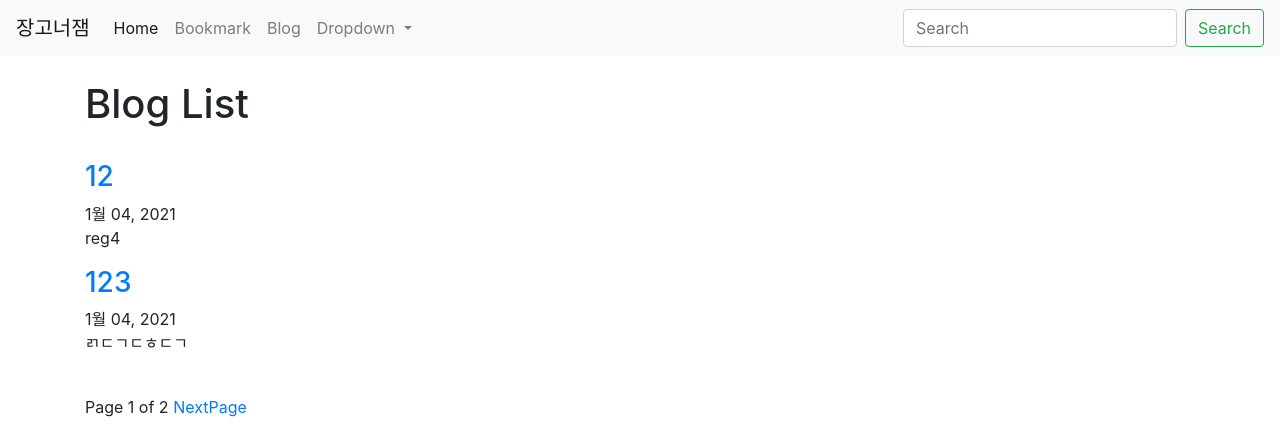
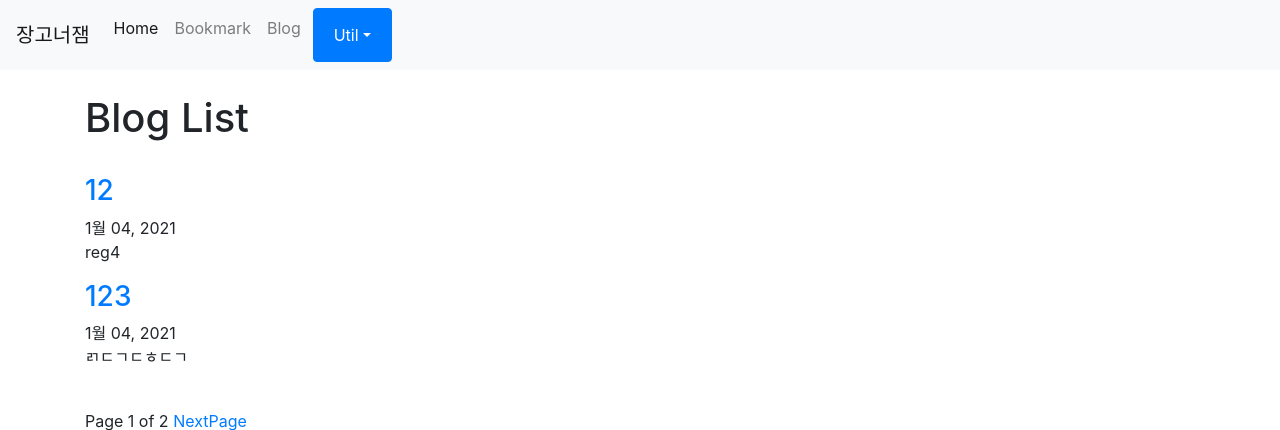
Before and after one commit to KWAK8573/python-web-programming, a Django app: page /blog/ in a window 1280 px wide. Shown: the top 430 px of the page. Run offline with Django 3.2, Linux system fonts and the light colour scheme; data comes from the database, SQL or seed files in the repository; parts of the project's set-up code (start-up, migrations or seed data) failed here and were passed over; some libraries are stand-ins or nearby versions.

Commit message:
검색기능 구현

```diff
--- a/Helloproject/templates/base.html
+++ b/Helloproject/templates/base.html
@@ -32,26 +32,20 @@
               <a class="nav-link" href="{% url 'blog:index' %}">Blog</a>
             </li>
 
-            <li class="nav-item dropdown">
-              <a class="nav-link dropdown-toggle" href="#" id="navbarDropdown" role="button" data-toggle="dropdown" aria-haspopup="true" aria-expanded="false">
-                Dropdown
-              </a>
-              <div class="dropdown-menu" aria-labelledby="navbarDropdown">
-                <a class="dropdown-item" href="#">Action</a>
-                <a class="dropdown-item" href="{% url 'blog:post_archive' %}">Archive</a>
-                <div class="dropdown-divider"></div>
-                <a class="dropdown-item" href="#">Something else here</a>
-              </div>
+              <li class="nav-item dropdown mx-1 btn btn-primary">
+                <a class="nav-link dropdown-toggle text-white" href="#" data-toggle="dropdown">Util</a>
+                <div class="dropdown-menu">
+                    <a class="dropdown-item" href="{% url 'admin:index' %}">Admin</a>
+                    <div class="dropdown-divider"></div>
+                    <a class="dropdown-item" href="{% url 'blog:post_archive' %}">Archive</a>
+                    <a class="dropdown-item" href="{% url 'blog:search' %}">Search</a>
+                </div>
             </li>
+        </ul>
 
-          </ul>
-          <form class="form-inline my-2 my-lg-0">
-            <input class="form-control mr-sm-2" type="search" placeholder="Search" aria-label="Search">
-            <button class="btn btn-outline-success my-2 my-sm-0" type="submit">Search</button>
-          </form>
-        </div>
-      </nav>
 
+    </div>
+</nav>
     <br>
 
     <div class="container">
--- /dev/null
+++ b/blog/forms.py
@@ -0,0 +1,4 @@
+from django import forms
+
+class PostSearchForm(forms.Form):
+    search_word = forms.CharField(label='Search Word')
--- a/blog/templates/blog/post_detail.html
+++ b/blog/templates/blog/post_detail.html
@@ -37,4 +37,6 @@
 	&emsp;
         <a href="{% url 'blog:tag_cloud' %}"> <span class="btn btn-info btn-sm">TagCloud</span> </a>
     </div>
+
+
 {% endblock %}
--- a/blog/urls.py
+++ b/blog/urls.py
@@ -37,6 +37,8 @@ urlpatterns = [
     path('tag/<str:tag>/',views.TaggedObjectLV.as_view(), name='tagged_object_list'),
 
 
+    # Example /blog/search/
+    path('search/', views.SearchFormView.as_view(), name='search'),
 
 
 
--- a/blog/views.py
+++ b/blog/views.py
@@ -1,9 +1,16 @@
-from django.views.generic import ListView, DetailView
+from django.views.generic import ListView, DetailView, TemplateView
 from django.views.generic import ArchiveIndexView, YearArchiveView, MonthArchiveView
 from django.views.generic import DayArchiveView, TodayArchiveView
+from django.views.generic import FormView
+from django.conf import settings
+from django.db.models import Q
+from django.shortcuts import render
+
 
 from blog.models import Post
-from django.views.generic.base import TemplateView
+from blog.forms import PostSearchForm
+
+
 
 
 #--- ListView
@@ -61,3 +68,19 @@ class TaggedObjectLV(ListView):
         context = super().get_context_data(**kwargs)
         context['tagname'] = self.kwargs['tag']
         return context
+
+    #-- FormView
+class SearchFormView(FormView):
+    form_class = PostSearchForm
+    template_name = 'blog/post_search.html'
+
+    def form_valid(self, form):
+        searchWord = form.cleaned_data['search_word']
+        post_list = Post.objects.filter(Q(title__icontains=searchWord) |  Q(description__icontains=searchWord) | Q(content__icontains=searchWord)).distinct()
+
+        context = {}
+        context['form'] = form
+        context['search_term'] = searchWord
+        context['object_list'] = post_list
+
+        return render(self.request, self.template_name, context)
```
Also changed, not shown: blog/templates/blog/post_search.html (added, +28 -0 lines).
